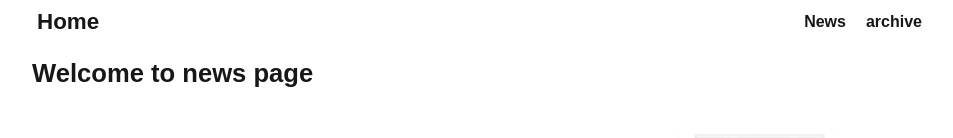
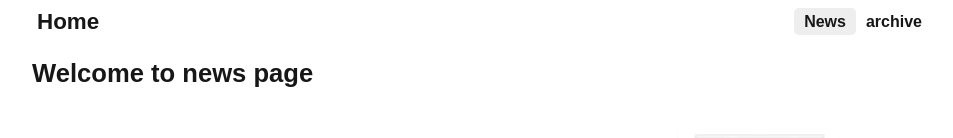
Before and after one commit to it-is-Anas/newsly, a Next.js app: page /news in a window 1280 px wide. Shown: the top 138 px of the page, without its empty margins (158-1111 px from the left). Built offline with nearby package versions, Linux system fonts and the light colour scheme.

Commit message:
specfic the active link

```diff
--- a/app/archive/@archive/[[...filters]]/page.tsx
+++ b/app/archive/@archive/[[...filters]]/page.tsx
@@ -9,6 +9,12 @@ export default function PageYear({ params }:{ params: Params }){
     if(params.filters?.length){
         const year = params?.filters[0];
         const month = params?.filters[1];
+
+        if(isNaN(+year)){
+            throw new Error('Year is not a number');
+        }
+
+
         if(year && !month){
             const news = getNewsInYear(DUMMY_NEWS,year as string);
             const months = getMonthesInYear(news);
@@ -26,6 +32,9 @@ export default function PageYear({ params }:{ params: Params }){
                 </>
             );
         }else if(year && month){
+            if(isNaN(+month)){
+                throw new Error('month is not a number');
+            }
             const news = getNewsInMonth(DUMMY_NEWS,year as string,month as string);
             return (
                 <>
--- /dev/null
+++ b/app/archive/@archive/error.tsx
@@ -0,0 +1,7 @@
+'use client';
+
+export default function ErrorPage(){
+    return (
+        <h1>Sorry somting went wrong please try again later !</h1>
+    );
+}
--- a/components/main-header.tsx
+++ b/components/main-header.tsx
@@ -1,4 +1,5 @@
 import Link from "next/link";
+import NavLink from "./nav-link";
 
 export default function MainHeader(){
     return (
@@ -8,11 +9,11 @@ export default function MainHeader(){
                     <Link className='' href="/" >Home</Link>
                 </li>
                 <span className="flex items-center  ">
-                    <li className="font-[600] text-[1em] px-[10px] py-[5px] rounded-[5px] hover:bg-[#eee]">
-                        <Link className='' href="/news" >News</Link>
+                    <li className="">
+                        <NavLink href="/news"  >News</NavLink>
                     </li>
-                    <li className="font-[600] text-[1em] px-[10px] py-[5px] rounded-[5px] hover:bg-[#eee]">
-                        <Link className='' href="/archive" >archive</Link>
+                    <li className="">
+                        <NavLink href="/archive"  >archive</NavLink>
                     </li>
                 </span>
             </ul>
--- /dev/null
+++ b/components/nav-link.tsx
@@ -0,0 +1,15 @@
+'use client';
+
+import Link from "next/link";
+import { usePathname } from "next/navigation";
+import { ReactNode } from "react";
+
+export default function NavLink({href , children}:{
+    href: string,
+    children: ReactNode
+}){
+
+    const path = usePathname();
+    const cls = path === href ? "bg-[#eee]": '';
+    return <Link className={'font-[600] text-[1em] px-[10px] py-[5px] rounded-[5px] hover:bg-[#eee] '+cls} href={href} > { children } </Link>;
+}
```
